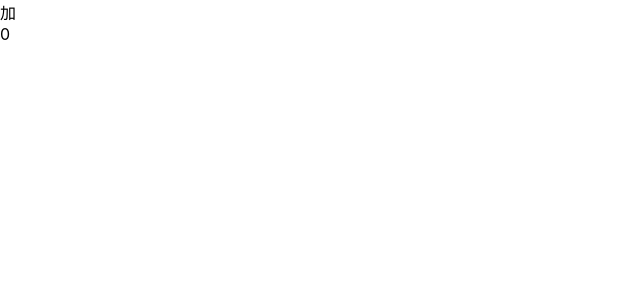
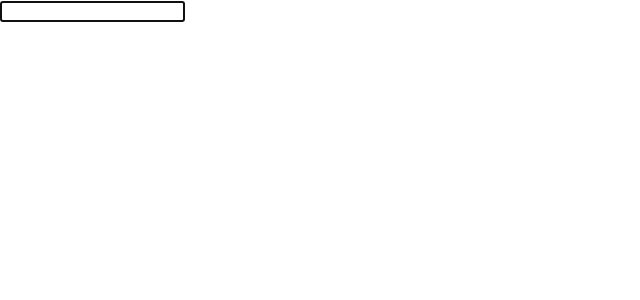
Before and after one commit to Carefree-happy/react-demo, a React (Create React App) app: page / in a window 1280 px wide. Shown: the top 300 px of the page, without its empty margins (0-640 px from the left). Built offline with nearby package versions, Linux system fonts and the light colour scheme.

Commit message:
feat: forwardRef

```diff
--- a/src/App.tsx
+++ b/src/App.tsx
@@ -1,27 +1,24 @@
-import { produce } from "immer";
-import { useState } from "react";
+import React, { useEffect, useRef } from "react";
+
+const SUN: React.ForwardRefRenderFunction<HTMLInputElement> = (props, ref) => {
+    return <div>
+        <input ref={ref}></input>
+    </div>
+}
+
+const WrappedSun = React.forwardRef(SUN)
 
 function App() {
-    const [obj, setObj] = useState({
-        a: {
-            c: {
-                e: 0,
-                f: 0
-            },
-            d: 0
-        },
-        b: 0
-    });
+    const ref = useRef<HTMLInputElement>(null);
+
+    useEffect(() => {
+        console.log('ref', ref.current)
+        ref.current?.focus()
+    })
 
     return (
         <div>
-            <div onClick={() => {
-                setObj(produce(obj, (obj) => {
-                    obj.a.c.e ++;
-                    console.log(obj.a.c.e)
-                }));
-            }}>加</div>
-            <div>{obj.a.c.e}</div>
+            <WrappedSun ref={ref}></WrappedSun>
         </div>
     );
 }
```
